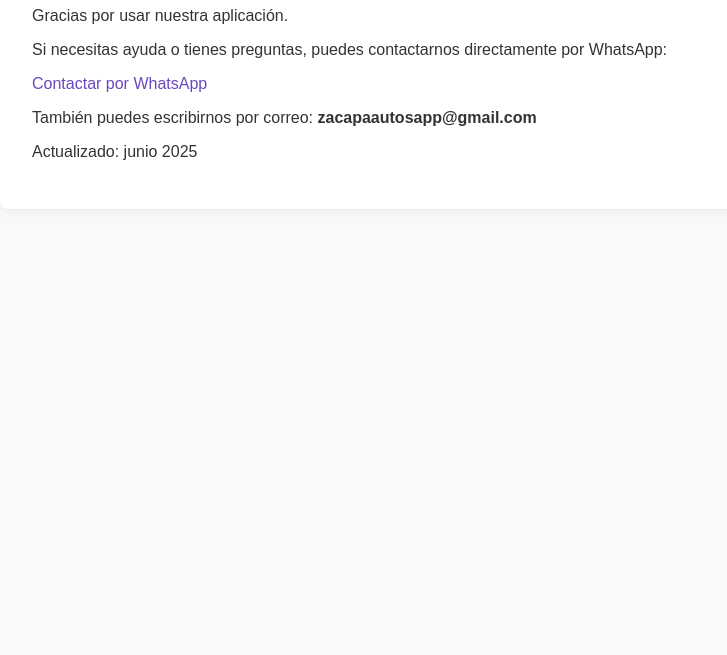
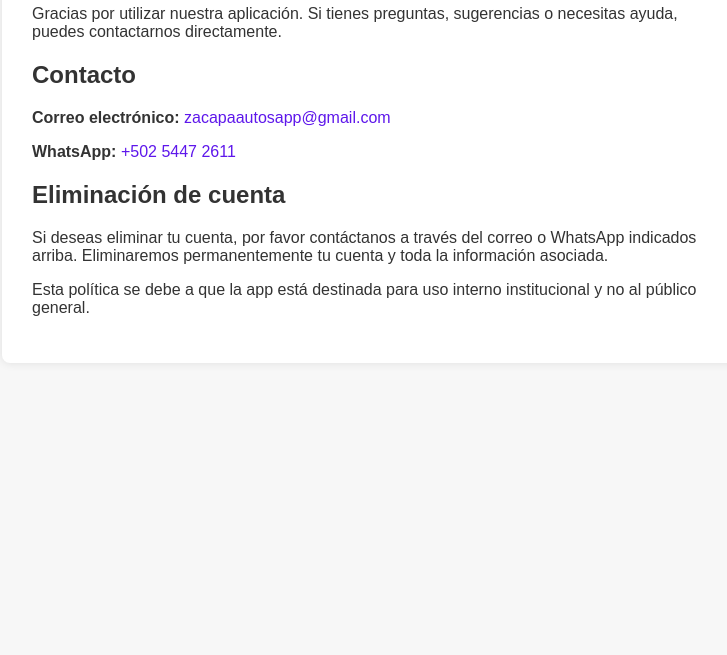
Before and after one commit to Efember/zacapaautos-support, a plain HTML site: page index.html in a window 1280 px wide. Shown: the part 145-800 px from the top of the page, without its empty margins (258-985 px from the left). Drawn offline with Linux system fonts and the light colour scheme.

Commit message:
Update index.html

```diff
--- a/index.html
+++ b/index.html
@@ -3,39 +3,46 @@
 <head>
   <meta charset="UTF-8" />
   <meta name="viewport" content="width=device-width, initial-scale=1.0"/>
-  <title>Soporte | ZacapaAutos</title>
+  <title>Soporte – ZacapaAutos</title>
   <style>
     body {
       font-family: Arial, sans-serif;
-      padding: 2rem;
-      background-color: #f9f9f9;
+      margin: 40px;
+      background-color: #f7f7f7;
       color: #333;
     }
     .container {
       max-width: 700px;
       margin: auto;
       background: white;
-      padding: 2rem;
+      padding: 30px;
       border-radius: 8px;
       box-shadow: 0 0 10px rgba(0,0,0,0.1);
     }
     h1 {
-      color: #6b46c1;
+      color: #5e17eb;
     }
     a {
-      color: #6b46c1;
+      color: #5e17eb;
       text-decoration: none;
+    }
+    a:hover {
+      text-decoration: underline;
     }
   </style>
 </head>
 <body>
   <div class="container">
     <h1>Soporte de ZacapaAutos</h1>
-    <p>Gracias por usar nuestra aplicación.</p>
-    <p>Si necesitas ayuda o tienes preguntas, puedes contactarnos directamente por WhatsApp:</p>
-    <p><a href="https://api.whatsapp.com/send/?phone=50254472611&text&type=phone_number&app_absent=0" target="_blank">Contactar por WhatsApp</a></p>
-    <p>También puedes escribirnos por correo: <strong>zacapaautosapp@gmail.com</strong></p>
-    <p>Actualizado: junio 2025</p>
+    <p>Gracias por utilizar nuestra aplicación. Si tienes preguntas, sugerencias o necesitas ayuda, puedes contactarnos directamente.</p>
+
+    <h2>Contacto</h2>
+    <p><strong>Correo electrónico:</strong> <a href="mailto:zacapaautosapp@gmail.com">zacapaautosapp@gmail.com</a></p>
+    <p><strong>WhatsApp:</strong> <a href="https://api.whatsapp.com/send/?phone=50254472611" target="_blank">+502 5447 2611</a></p>
+
+    <h2>Eliminación de cuenta</h2>
+    <p>Si deseas eliminar tu cuenta, por favor contáctanos a través del correo o WhatsApp indicados arriba. Eliminaremos permanentemente tu cuenta y toda la información asociada.</p>
+    <p>Esta política se debe a que la app está destinada para uso interno institucional y no al público general.</p>
   </div>
 </body>
 </html>
```
